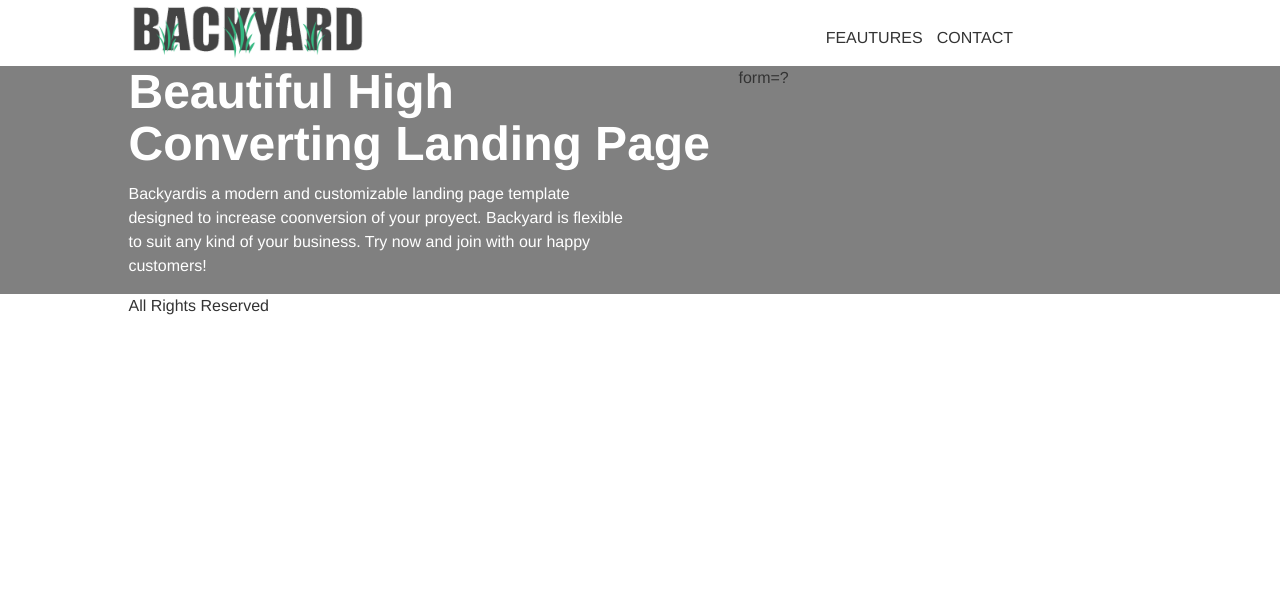
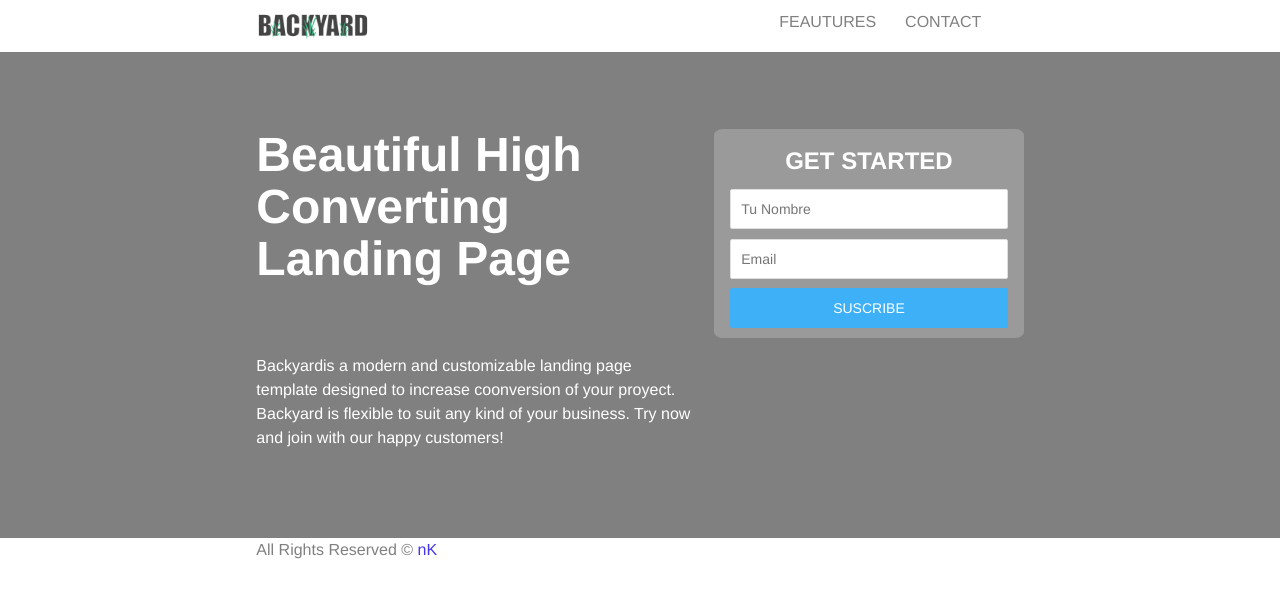
Before and after one commit to jplvzr/landing-and-breakpoints, a plain HTML site: page index.html in a window 1280 px wide. Drawn offline with Linux system fonts and the light colour scheme.

Commit message:
vista web lista, falta fonts

```diff
--- a/css/main.css
+++ b/css/main.css
@@ -6,25 +6,34 @@
 
 .container {
 	margin: 0 auto;
-	width: 80%;
+	width: 60%;
 }
-
 
 /*HEADER*/
 
 header nav {
-	padding-top: 8%;
+	margin-top: 4%;
 }
 
 header ul li {
 	display: inline-block;
-	padding-right: 3%;
+	padding-right: 10%;
+	color: #808080;
+}
+
+header img {
+    margin: 10% 0 5%;
+
 }
 
 /*SECTION*/
 
 section {
-	background-color: #808080
+	background-color: #808080;
+}
+
+section .first {
+	padding-top: 10%;
 }
 
 h1 {
@@ -32,9 +41,53 @@ h1 {
 	color: #ffffff;
 }
 
-p {
+p,
+h3 {
 	color: #ffffff;
 }
 
+form {
+	border: 1px solid #9A9A9A;
+	background-color: #9A9A9A;
+	border-radius: 3%;
+	text-align: center;
+}
+
+form h3,
+.button {
+	text-align: center;
+	color: #ffffff;
+}
+
+h3 {
+	padding-top: 5%
+}
+
+input {
+	margin-bottom: 3%;
+	width: 90%;
+}
+
+input .placeholder {
+	color: #808080;
+}
+
+form .button {
+	border: 1px solid #3EB0F7;
+	background-color: #3EB0F7;
+	color: #ffffff;
+}
+
+p {
+	margin-bottom: 20%;
+}
 
 /*FOOTER*/
+
+footer .row {
+	color: #808080;
+}
+
+span {
+	color: #4334EF;
+}
--- a/index.html
+++ b/index.html
@@ -12,7 +12,7 @@
 	<header>
 		<div class="container">
 			<div class="row">
-				<div class="col col-3">
+				<div class="col col-2">
 					<img src="image/logo2.png" alt="logo">
 				</div>
 				<div class="col col-4 pull-right">
@@ -28,16 +28,21 @@
 	</header>
 	<section>
 		<div class="container">
-			<div class="row">
+			<div class="row first">
 				<div class="col col-7">
 					<h1>Beautiful High Converting Landing Page</h1>
 				</div>
 				<div class="col col-5">
-					form=?
+					<form>
+						<h3>GET STARTED</h3>
+						<input type="text" name="nmbre" placeholder="Tu Nombre">
+						<input type="text" name="email" placeholder="Email">
+						<input class="button" type="text" name="Submit" value="SUSCRIBE">
+					</form>
 				</div>
 			</div>
 			<div class="row">
-				<div class="col col-6">
+				<div class="col col-7">
 				<p>Backyardis a modern and customizable landing page template designed to increase coonversion of your proyect. Backyard is flexible to suit any kind of your business. Try now and join with our happy customers!</p>
 				</div>
 			</div>
@@ -47,7 +52,7 @@
 		<div class="container">
 			<div class="row">
 				<div class="col col-6">
-					All Rights Reserved
+					All Rights Reserved © <span>nK</span>
 				</div>
 			</div>
 		</div>
```
